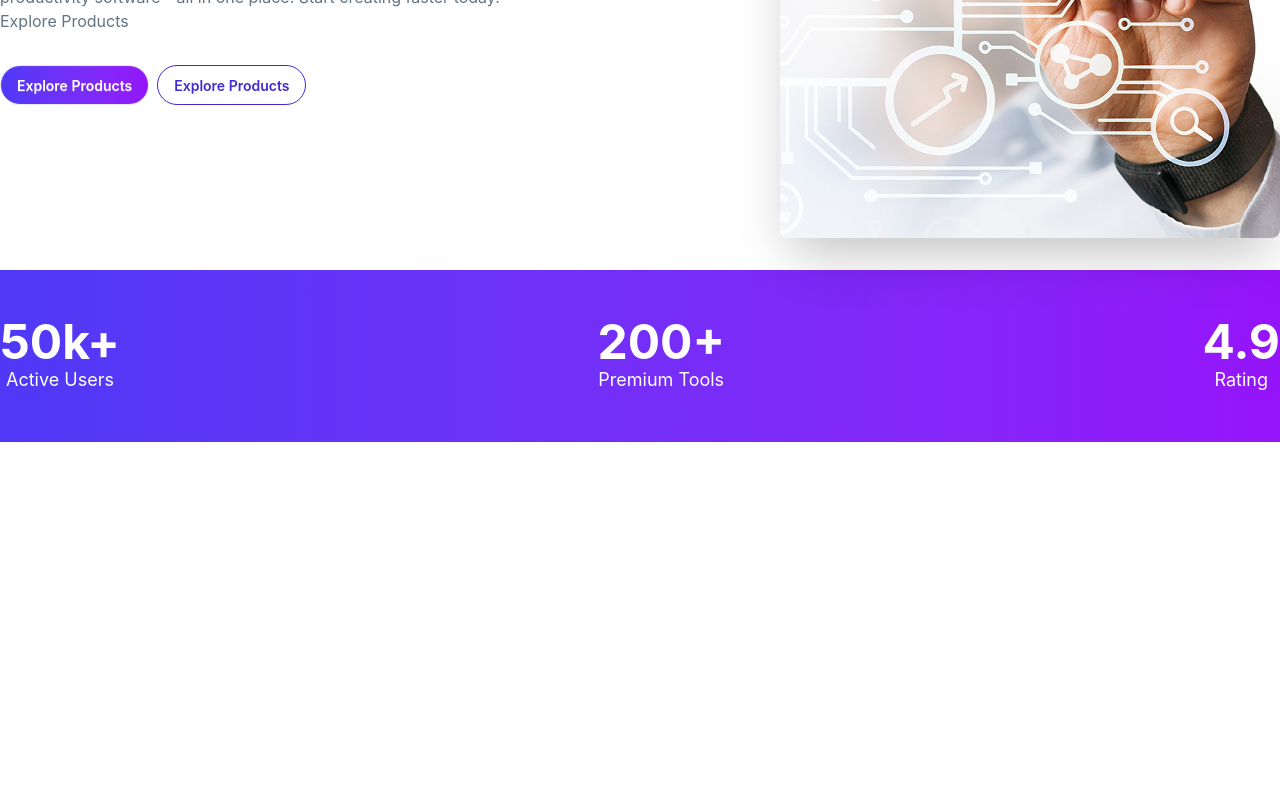
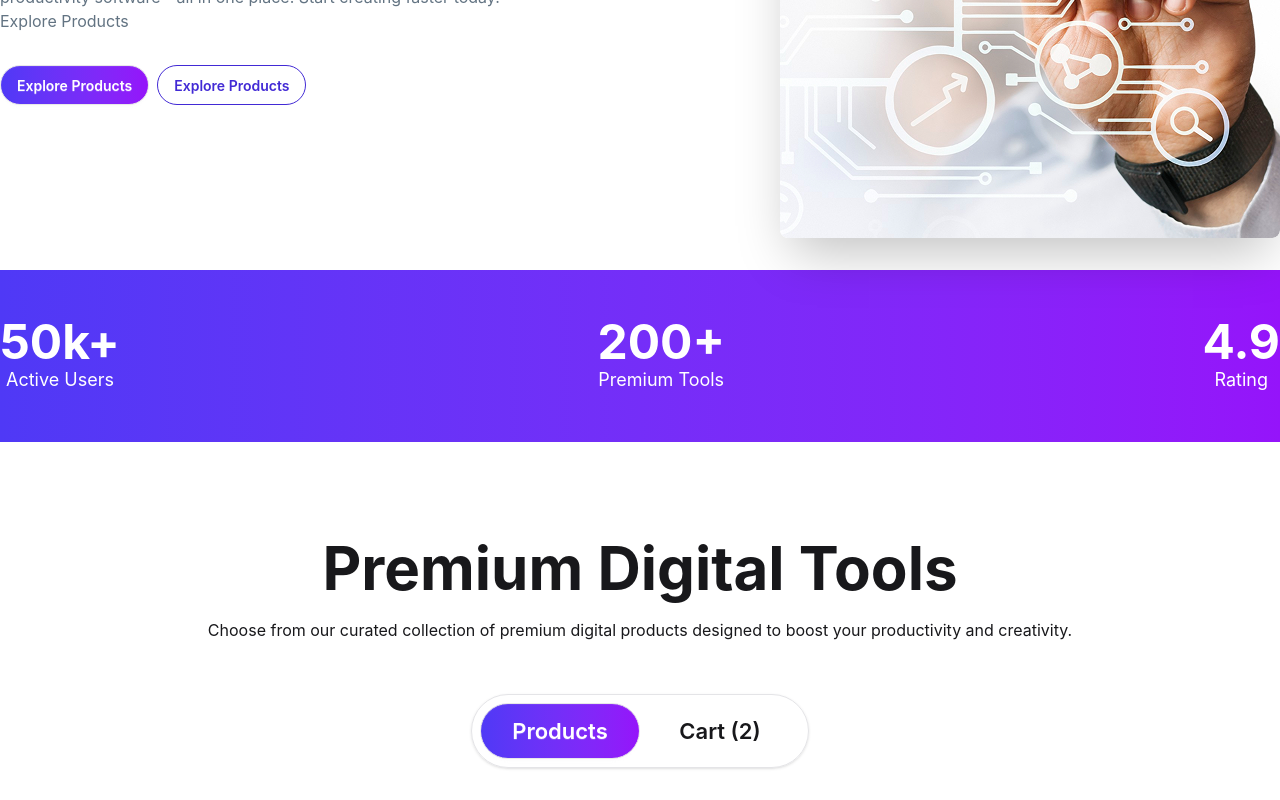
Before and after one commit to amirulislambd/programing-assignment-6, a React (Vite) app: page / in a window 1280 px wide. Shown: the part 472-1272 px from the top of the page. Before the commit the page ends 914 px from the top, so only its background shows below. Built offline with nearby package versions, Linux system fonts and the light colour scheme.

Commit message:
added toggle button structure

```diff
--- a/src/App.jsx
+++ b/src/App.jsx
@@ -2,12 +2,14 @@ import "./App.css";
 import Banner from "./components/Home/Banner/Banner";
 import Navbar from "./components/Home/Navbar/Navbar";
 import Stats from "./components/Home/Stats/Stats";
+import ToggleBTN from "./components/Home/ToggleBTN/ToggleBTN";
 function App() {
   return (
     <>
       <Navbar/>
       <Banner/>
       <Stats/>
+      <ToggleBTN/>
     </>
   );
 }
--- /dev/null
+++ b/src/components/Home/ToggleBTN/ToggleBTN.jsx
@@ -0,0 +1,29 @@
+import React, { useState } from "react";
+
+const ToggleBTN = () => {
+  const [active, setActive] = useState("active");
+  return (
+   <div className="mt-5 md:mt-16 lg:mt-24 container md:max-w-7xl mx-auto">
+    <h1 className="text-center text-2xl font-bold md:text-4xl lg:text-6xl">Premium Digital Tools</h1>
+    <p className="text-center py-2 md:py-5">Choose from our curated collection of premium digital products designed to boost your productivity and creativity.</p>
+     <div className="flex gap-2 items-center justify-center my-5 md:my-8">
+      <div className="border shadow-sm border-zinc-200 p-2 rounded-full">
+        <button
+          onClick={() => setActive("active")}
+          className={`btn md:btn-xl rounded-full w-40 ${active === "active" ? "bg-linear-to-r from-[#4F39F6] to-[#9514FA] text-white" : "btn-ghost"}`}
+        >
+          Products
+        </button>
+        <button
+          onClick={() => setActive("cart")}
+          className={`btn md:btn-xl  rounded-full w-40 ${active === "cart" ? "bg-linear-to-r from-[#4F39F6] to-[#9514FA] text-white" : "btn-ghost"}`}
+        >
+          Cart (2)
+        </button>
+      </div>
+    </div>
+   </div>
+  );
+};
+
+export default ToggleBTN;
```
